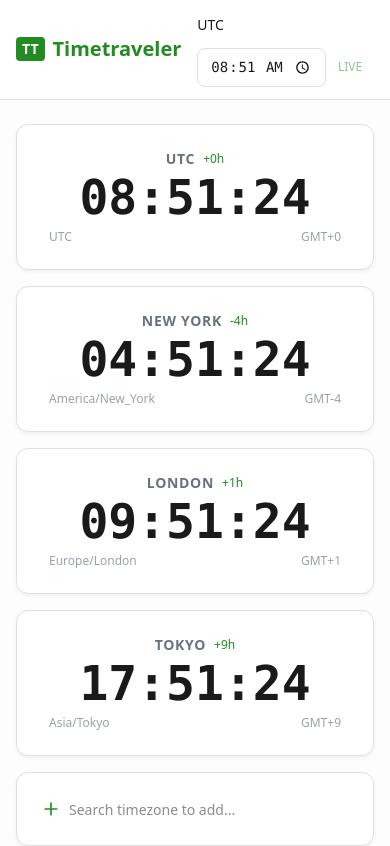
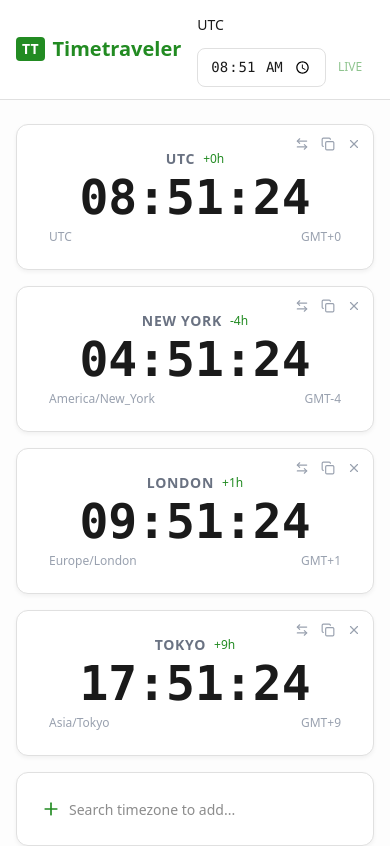
Before and after one commit to homingli/timetraveler, a Next.js app: page / in a window 390 px wide. Shown: the top 846 px of the page. Built offline with nearby package versions, Linux system fonts and the light colour scheme.

Commit message:
Make card actions visible on mobile and reveal on hover on desktop
- Toggle visibility with responsive opacity classes: visible by default on mobile, hidden until hover on larger screens
- Maintain transition-opacity for smooth reveal
- No other behavioral changes

```diff
--- a/src/components/Converter.tsx
+++ b/src/components/Converter.tsx
@@ -64,7 +64,7 @@ const SortableCard = ({ zone, baseTime, copiedId, onSwap, onCopy, onRemove }: So
       {...listeners}
       className="card group relative overflow-hidden cursor-grab active:cursor-grabbing"
     >
-      <div className="absolute top-2 right-2 flex gap-1 opacity-0 group-hover:opacity-100 transition-opacity">
+      <div className="absolute top-2 right-2 flex gap-1 opacity-100 sm:opacity-0 sm:group-hover:opacity-100 transition-opacity">
         <button
           onClick={(e) => { e.stopPropagation(); onSwap(zone); }}
           className="p-1 text-gray-400 hover:text-brand transition-colors"
```
